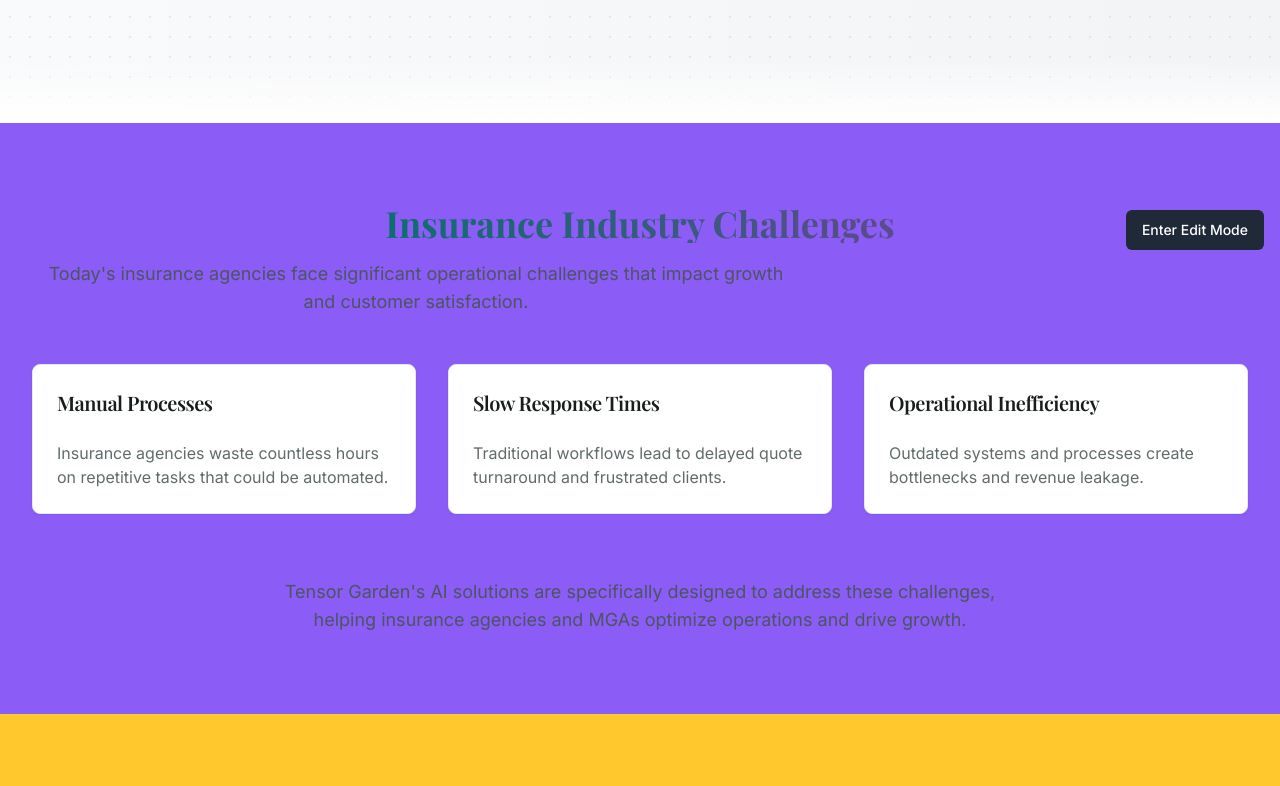
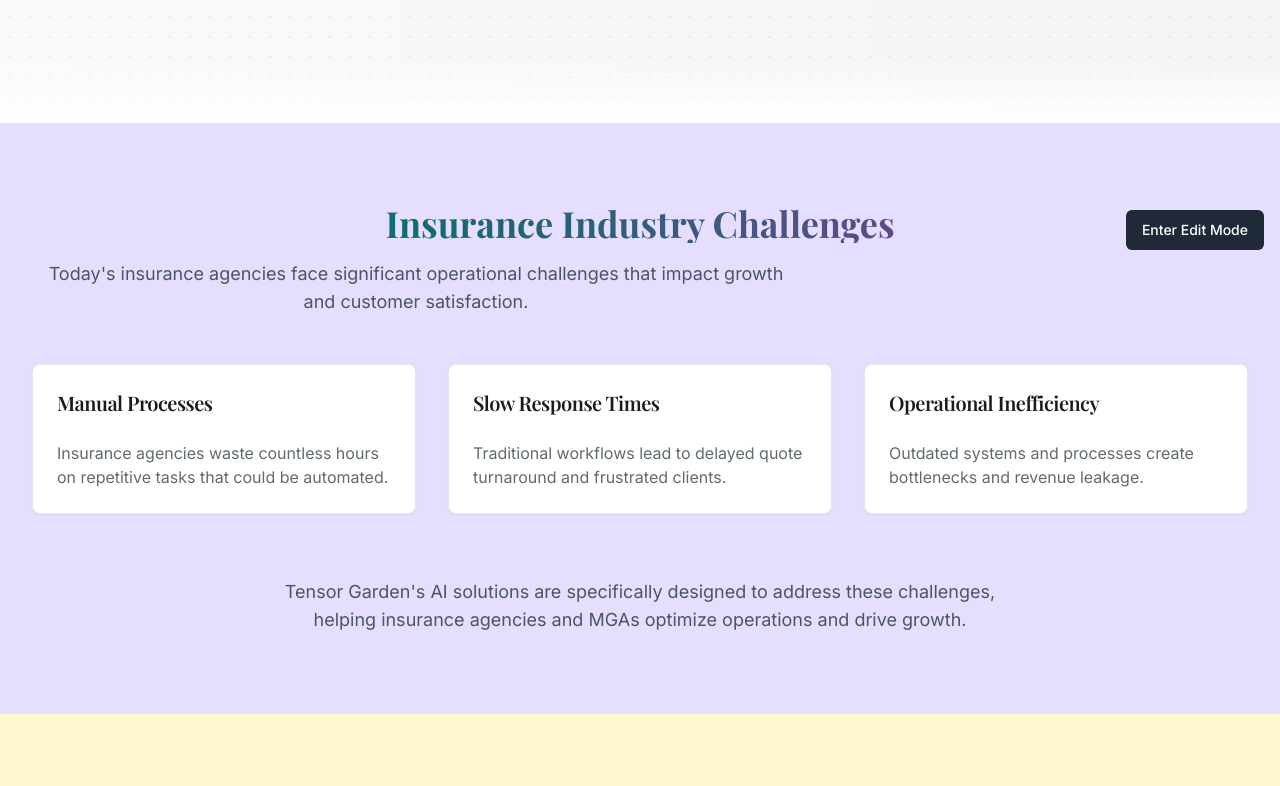
Before and after one commit to ashbuildslife/tensor-garden-website, a React (Vite) app: page / in a window 1280 px wide. Shown: the part 534-1320 px from the top of the page. Built offline with nearby package versions, Linux system fonts and the light colour scheme.

Commit message:
Revert color changes
Reverts the color changes made in the previous commit.

```diff
--- a/tailwind.config.ts
+++ b/tailwind.config.ts
@@ -87,10 +87,10 @@ export default {
 					800: '#241e37',
 					900: '#120f1b',
 				},
-				'soft-purple': '#8B5CF6',
-				'soft-yellow': '#FFC82C',
-				'soft-pink': '#EC4899',
-				'soft-green': '#10B981'
+				'soft-purple': '#E5DEFF',
+				'soft-yellow': '#FEF7CD',
+				'soft-pink': '#FFDEE2',
+				'soft-green': '#F2FCE2'
 			},
 			fontFamily: {
 				sans: ['Inter', 'system-ui', 'sans-serif'],
```
Also changed, not shown: src/pages/HomePage.tsx (line endings or trailing spaces).
